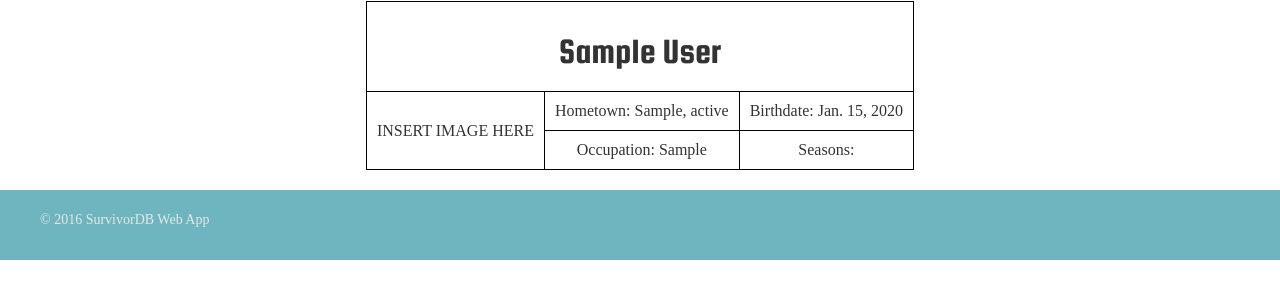
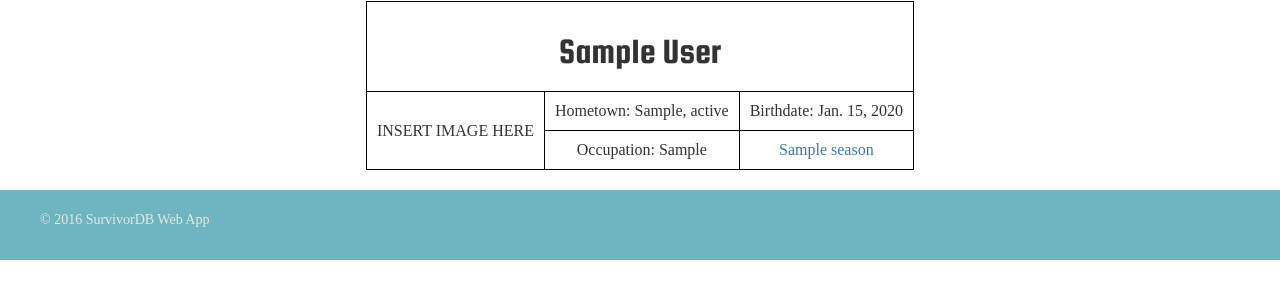
Before and after one commit to christianhoward/survivordb, a Django app: page /player/1/ in a window 1280 px wide. Shown: the part 130-430 px from the top of the page. Run offline with Django 3.2, Linux system fonts and the light colour scheme; tables that the repository leaves empty hold one stand-in row (values such as "Sample post"); some libraries are stand-ins or nearby versions; some web fonts are replaced.

Commit message:
Updated Models, Views, and Templates to reflect ManyToManyRelationship.

```diff
--- a/webapp/models.py
+++ b/webapp/models.py
@@ -25,6 +25,7 @@ class Season(models.Model):
     asd = models.DateField()
     #aed is air end date
     aed = models.DateField()
+    players = models.ManyToManyField(Player, through='PxS')
 
     def __str__(self):
         return self.seasonname
--- a/webapp/templates/webapp/player.html
+++ b/webapp/templates/webapp/player.html
@@ -11,7 +11,7 @@
     </tr>
     <tr>
         <td>Occupation: {{ player.occupation }}</td>
-        <td>Seasons: </td>
+        <td>{% for season in seasons %}<a href="{% url 'season' season.sid %}">{{ season.seasonname }}</a> <br>{% endfor %}</td>
     </tr>
 </table>
 {% endblock %}
--- a/webapp/views.py
+++ b/webapp/views.py
@@ -8,14 +8,14 @@ def home(request):
 
 def player(request, pk):
     player = get_object_or_404(Player, pk=pk)
-    return render(request, 'webapp/player.html', {'player': player})
+    return render(request, 'webapp/player.html', {'player': player, 'seasons': player.season_set.order_by('sid')})
 
 def season(request, pk):
     season = get_object_or_404(Season, pk=pk)
     return render(
         request,
         'webapp/season.html',
-        {'season': season, 'players': Player.objects.all()}
+        {'season': season, 'players': season.players.order_by('lastname')}
     )
 
 def seasons(request):
```
Also changed, not shown: webapp/migrations/0002_season_players.py (added).
